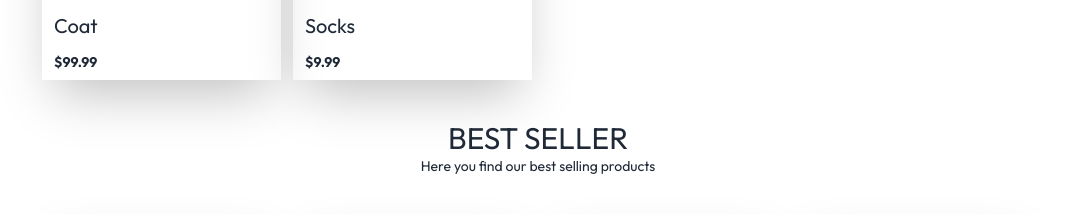
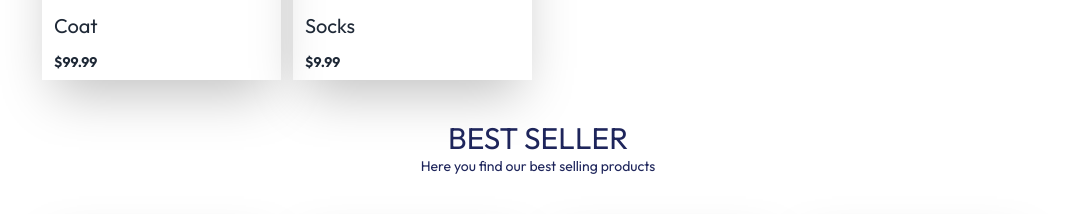
Before and after one commit to mdkabirulhossain/AsiaMart, a React (Vite) app in the folder frontend/: page / in a window 1280 px wide. Shown: the part 1420-1634 px from the top of the page, without its empty margins (102-1177 px from the left). Built offline with nearby package versions, Linux system fonts and the light colour scheme.

Commit message:
Best seller title updated

```diff
--- a/frontend/src/components/BestSeller/BestSeller.jsx
+++ b/frontend/src/components/BestSeller/BestSeller.jsx
@@ -14,8 +14,8 @@ const BestSeller = () => {
     return (
         <div className='my-10'>
             <div>
-                <p className='text-center text-3xl'>BEST SELLER</p>
-                <p className='text-center text-sm'>Here you find our best selling products</p>
+                <p className='text-center text-3xl text-[#1E255B]'>BEST SELLER</p>
+                <p className='text-center text-sm text-[#1E255B]'>Here you find our best selling products</p>
             </div>
             <div className='grid grid-cols-2 md:grid-cols-3 lg:grid-cols-4 gap-3 my-10'>
                 {
```
